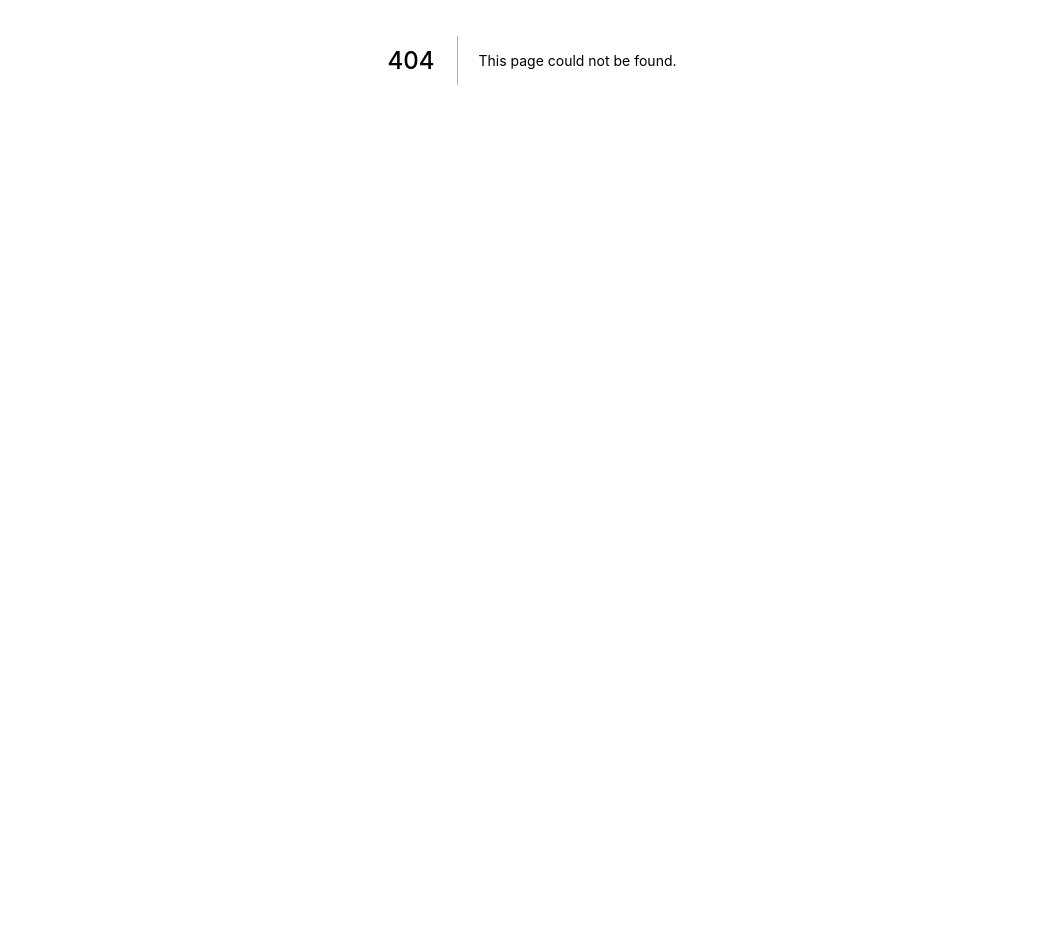
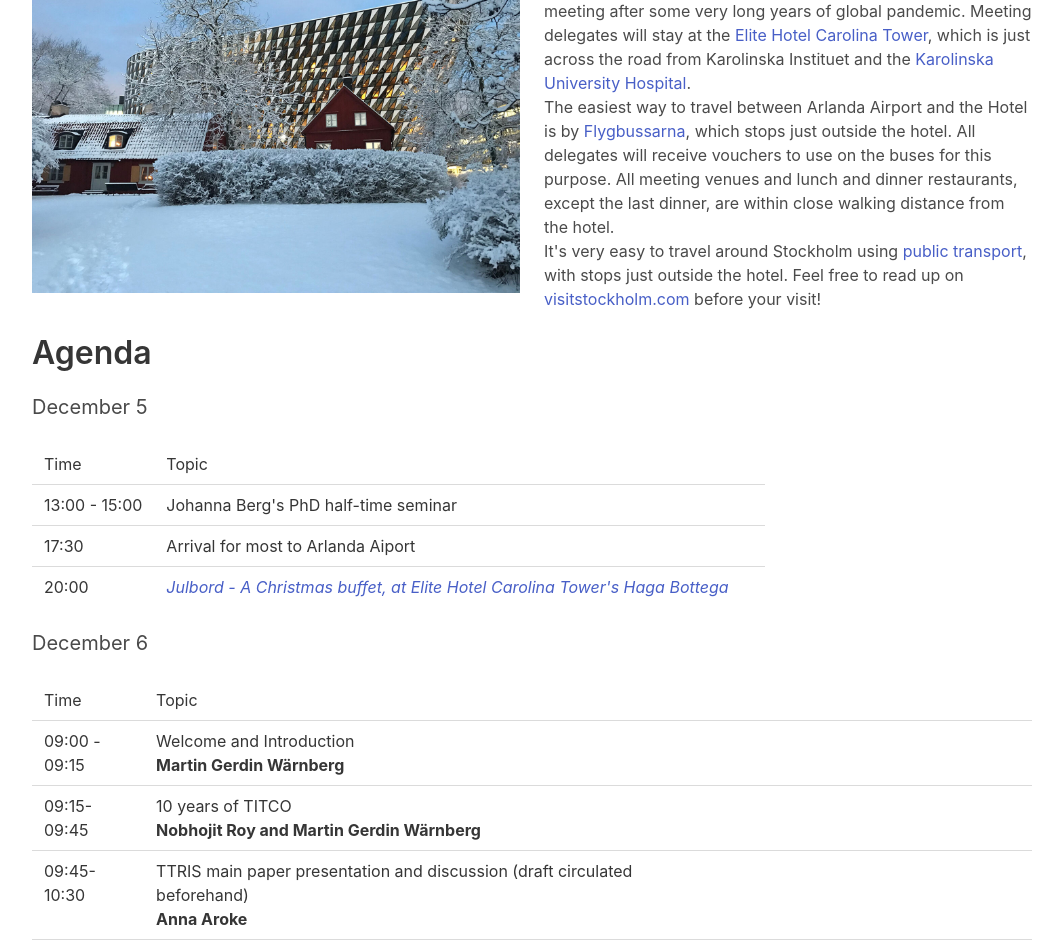
Before and after one commit to martingerdin/titco.org, a Next.js app: page /annual-meeting in a window 1280 px wide. Before the commit this address had no page. Shown: the part 340-1292 px from the top of the page, without its empty margins (108-1171 px from the left). Before the commit the page ends 800 px from the top, so only its background shows below. Built offline with nearby package versions, Linux system fonts and the light colour scheme.

Commit message:
Add annual meeting page

```diff
--- /dev/null
+++ b/components/AnnualMeetingAgenda2022.tsx
@@ -0,0 +1,201 @@
+export default function AnnualMeetingAgenda2022 () {
+  return (
+    <>
+	<h4 className="subtitle">December 5</h4>
+	<table className="table">
+	    <tbody>
+		<tr>
+		    <td>Time</td>
+		    <td>Topic</td>
+		    <td></td>
+		</tr>
+		<tr>
+		    <td>13:00 - 15:00</td>
+		    <td>Johanna Berg's PhD half-time seminar</td>
+		    <td></td>
+		</tr>
+		<tr>
+		    <td>17:30</td>
+		    <td>Arrival for most to Arlanda Aiport</td>
+		    <td></td>
+		</tr>
+		<tr>
+		    <td>20:00</td>
+		    <td><em><a href="https://www.hagabottega.se/en/meny/julbord2021">Julbord - A Christmas buffet, at Elite Hotel Carolina Tower's Haga Bottega</a></em></td>
+		    <td></td>
+		</tr>
+	    </tbody>
+	</table>
+	<h4 className="subtitle">December 6</h4>
+	<table className="table">
+	    <tbody>
+		<tr>
+		    <td>Time</td>
+		    <td>Topic</td>
+		    <td></td>
+		</tr>
+		<tr>
+		    <td>09:00 - 09:15</td>
+		    <td><p>Welcome and Introduction</p>
+			<p><strong>Martin Gerdin Wärnberg</strong></p></td>
+		    <td></td>
+		</tr>
+		<tr>
+		    <td>09:15-09:45</td>
+		    <td><p>10 years of TITCO</p>
+			<p><strong>Nobhojit Roy and Martin Gerdin Wärnberg</strong></p></td>
+		    <td></td>
+		</tr>
+		<tr>
+		    <td>09:45-10:30</td>
+		    <td><p>TTRIS main paper presentation and discussion (draft circulated beforehand)</p>
+			<p><strong>Anna Aroke</strong></p>
+		    </td>
+		    <td></td>
+		</tr>
+		<tr>
+		    <td>10:30-11:00</td>
+		    <td><em>Tea</em></td>
+		    <td></td>
+		</tr>
+		<tr>
+		    <td>11:00-11:45</td>
+		    <td><p>TAFT preliminary findings presentation and discussion (draft circulated beforehand)</p>
+			<p><strong>Johanna Berg</strong></p></td>
+		    <td></td>
+		</tr>
+		<tr>
+		    <td>11:45-12:00</td>
+		    <td><p>TAFT Site Presentation – SSKM, Kolkata</p>
+			<p><strong>Shamita Chatterjee</strong></p></td>
+		    <td></td>
+		</tr>
+		<tr>
+		    <td>12:00-12:15</td>
+		    <td><p>TAFT Site Presentation – MAMC, New Delhi</p>
+			<p><strong>Rajdeep Sing or Anurag Mishra</strong></p></td>
+		    <td></td>
+		</tr>
+		<tr>
+		    <td>12:15-12:30</td>
+		    <td><p>TAFT Site Presentation – STJ, Bengaluru PI</p>
+			<p><strong>Akshai Chiriyapanda Kashiappa</strong></p></td>
+		    <td></td>
+		</tr>
+		<tr>
+		    <td>12:30-12:45</td>
+		    <td><p>TAFT Site Presentation – JJ, Mumbai</p>
+			<p><strong>Girish Davinder Bakhshi</strong></p>
+		    </td>
+		    <td></td>
+		</tr>
+		<tr>
+		    <td>12:45-14:00</td>
+		    <td><p><em>Lunch at <a href="https://goo.gl/maps/AxYvGbD1A9FmjmEKA">Nanna Svartz</a></em></p></td>
+		</tr>
+		<tr>
+		    <td>14:00 - 14:30</td>
+		    <td><p>TERN Study Overview</p>
+			<p><strong>Martin Gerdin Wärnberg</strong></p></td>
+		    <td></td>
+		</tr>
+		<tr>
+		    <td>14.30 - 15.30</td>
+		    <td><p>10 more years of TITCO</p>
+			<p><strong>Nobhojit Roy and Martin Gerdin Wärnberg</strong></p></td>
+		    <td></td>
+		</tr>
+		<tr>
+		    <td>15.30 - 15.45</td>
+		    <td><em>Tea</em></td>
+		    <td></td>
+		</tr>
+		<tr>
+		    <td></td>
+		    <td colSpan={2}><strong>Split sessions during the afternoon</strong></td>
+		</tr>
+		<tr>
+		    <td></td>
+		    <td>Investigators</td>
+		    <td>Project Officers</td>
+		</tr>
+		<tr>
+		    <td>15:45 - 16:30</td>
+		    <td><p>TERN Discussion</p></td>
+		    <td><p>Data collection tool update and server overview/Kobo Tool</p>
+			<p><strong>Johanna Berg</strong></p></td>
+		</tr>
+		<tr>
+		    <td>19:00</td>
+		    <td><p><em>Dinner at <a href="https://goo.gl/maps/xtqitwQ3s8UUCQ5f7">Svarta Räfven</a></em></p></td>
+		</tr>
+	    </tbody>
+	</table>
+
+	<h4 className="subtitle">December 7</h4>
+	<table className="table">
+	    <tbody>
+		<tr>
+		    <td></td>
+		    <td colSpan={2}><strong>Split sessions during the morning</strong></td>
+		</tr>
+		<tr>
+		    <td></td>
+		    <td>Investigators</td>
+		    <td>Project Officers</td>
+		</tr>
+		<tr>
+		    <td>09:00-10:30</td>
+		    <td>TERN Planning</td>
+		    <td><p>Data cleaning</p>
+			<p><strong>Johanna Berg</strong></p></td>
+		</tr>
+		<tr>
+		    <td>10:30-11:00</td>
+		    <td><em>Tea</em></td>
+		    <td></td>
+		</tr>
+		<tr>
+		    <td>11:00-13:00</td>
+		    <td><p>TERN Planning</p></td>
+		    <td><p>Time Management and Increasing Productivity</p>
+			<p><strong>Monty Khajanchi</strong></p></td>
+		</tr>
+		<tr>
+		    <td>13:00 – 14:00</td>
+		    <td><p><em>Lunch at <a href="https://goo.gl/maps/AxYvGbD1A9FmjmEKA">Nanna Svartz</a></em></p></td>
+		    <td></td>
+		</tr>
+		<tr>
+		    <td>14:30 – 15:15</td>
+		    <td><p>Project Officer Research Presentations</p>
+			<p><strong>Jyoti Kamble, Tamal Khan, Debojit Basak, and Chandrika Prasad Verma</strong></p></td>
+		    <td></td>
+		</tr>
+		<tr>
+		    <td>15:15-15:30</td>
+		    <td><p>How to implement and complete new studies</p>
+			<p><strong>Martin Gerdin Wärnberg</strong></p></td>
+		    <td></td>
+		</tr>
+		<tr>
+		    <td>15:30-15:45</td>
+		    <td><p>TITCO Consortium Model and Publishing Policy</p>
+			<p><strong>Kapil Dev Soni</strong></p></td>
+		    <td></td>
+		</tr>
+		<tr>
+		    <td>15:45 onwards</td>
+		    <td><em>Tea</em></td>
+		    <td></td>
+		</tr>
+		<tr>
+		    <td>19:00</td>
+		    <td><p><em>Dinner at <a href="https://goo.gl/maps/yi8xTgHppd7pCc1FA">Scandic Grand Central</a></em></p></td>
+		    <td></td>
+		</tr>
+	    </tbody>
+	</table>
+    </>
+  )
+}
--- a/components/Navbar.tsx
+++ b/components/Navbar.tsx
@@ -39,13 +39,19 @@ export default function Navbar({ isHome = false, activePage }: navbarProps) {
 	      </div>
 
 	      <div
-		id="navbarExampleTransparentExample"
-		className={`navbar-menu ${isActive ? 'is-active' : ''}`}
+		  id="navbarExampleTransparentExample"
+		  className={`navbar-menu ${isActive ? 'is-active' : ''}`}
 	      >
 		  <div className="navbar-start">
 		      <Link href="/" passHref>
 			  <a className="navbar-item">
 			      Home
+			  </a>
+		      </Link>
+		      <Link href="/annual-meeting" passHref>
+			  <a className={`navbar-item ${activePage === "Annual Meeting" ? "is-active" : ""}`}>
+			      <span><img src="/firework.svg" /></span>
+			      <span>Annual Meeting 2022</span>
 			  </a>
 		      </Link>
 		      <Link href="/publications" passHref>
--- /dev/null
+++ b/pages/annual-meeting.tsx
@@ -0,0 +1,34 @@
+import Image from "next/image";
+import kiPhoto from "../public/aula-medica-winter.jpg";
+import Layout from "../components/Layout";
+import AnnualMeetingAgenda2022 from "../components/AnnualMeetingAgenda2022";
+
+export default function AnnualMeetingPage() {
+  return (
+    <Layout
+      title="Annual Meeting 2022"
+      subtitle="Welcome to Stockholm December 5-8!"
+      currentPageName="Annual Meeting 2022"
+    >
+	<section className="section">
+	    <div className="container" style={{maxWidth: "1000px"}}>
+		<div className="columns">
+		    <div className="column">
+			<Image
+			  src={kiPhoto}
+			  alt="Photo of Karolinska Institutet's Aula Medica during Winter by Katarina Sternudd"
+			  title ="Photo of Karolinska Institutet's Aula Medica during Winter by Katarina Sternudd" />
+		    </div>
+		    <div className="column">
+			<p>The 2022 TITCO annual meeting will take place at <a href="https://ki.se/en">Karolinska Institutet</a> in <a href="https://www.visitstockholm.com/">Stockholm</a>, Sweden. This meeting will celebrate 10 years of TITCO and will be the consortium's first in-person meeting after some very long years of global pandemic. Meeting delegates will stay at the <a href="https://elite.se/en/hotels/stockholm/hotel-carolina-tower/?gclid=Cj0KCQjwwfiaBhC7ARIsAGvcPe78OMpkcrNTZt_apB4wYFSOuy2R1NM2AENcJfqvmdms0aucwnhnDkcaAv7QEALw_wcB">Elite Hotel Carolina Tower</a>, which is just across the road from Karolinska Instituet and the <a href="https://www.karolinska.se/en/karolinska-university-hospital/">Karolinska University Hospital</a>.</p>
+			<p>The easiest way to travel between Arlanda Airport and the Hotel is by <a href="https://www.flygbussarna.se/en/">Flygbussarna</a>, which stops just outside the hotel. All delegates will receive vouchers to use on the buses for this purpose. All meeting venues and lunch and dinner restaurants, except the last dinner, are within close walking distance from the hotel.</p>
+			<p>It's very easy to travel around Stockholm using <a href="https://sl.se/en/in-english">public transport</a>, with stops just outside the hotel. Feel free to read up on <a href="https://www.visitstockholm.com/">visitstockholm.com</a> before your visit!</p>
+		    </div>
+		</div>
+		<h3 className="title is-spaced">Agenda</h3>
+		<AnnualMeetingAgenda2022 />
+	    </div>
+	</section>
+    </Layout>
+  );
+}
```
Also changed, not shown: pages/index.tsx (+10 -0 lines), public/aula-medica-winter.jpg (added), public/firework.svg (added).
